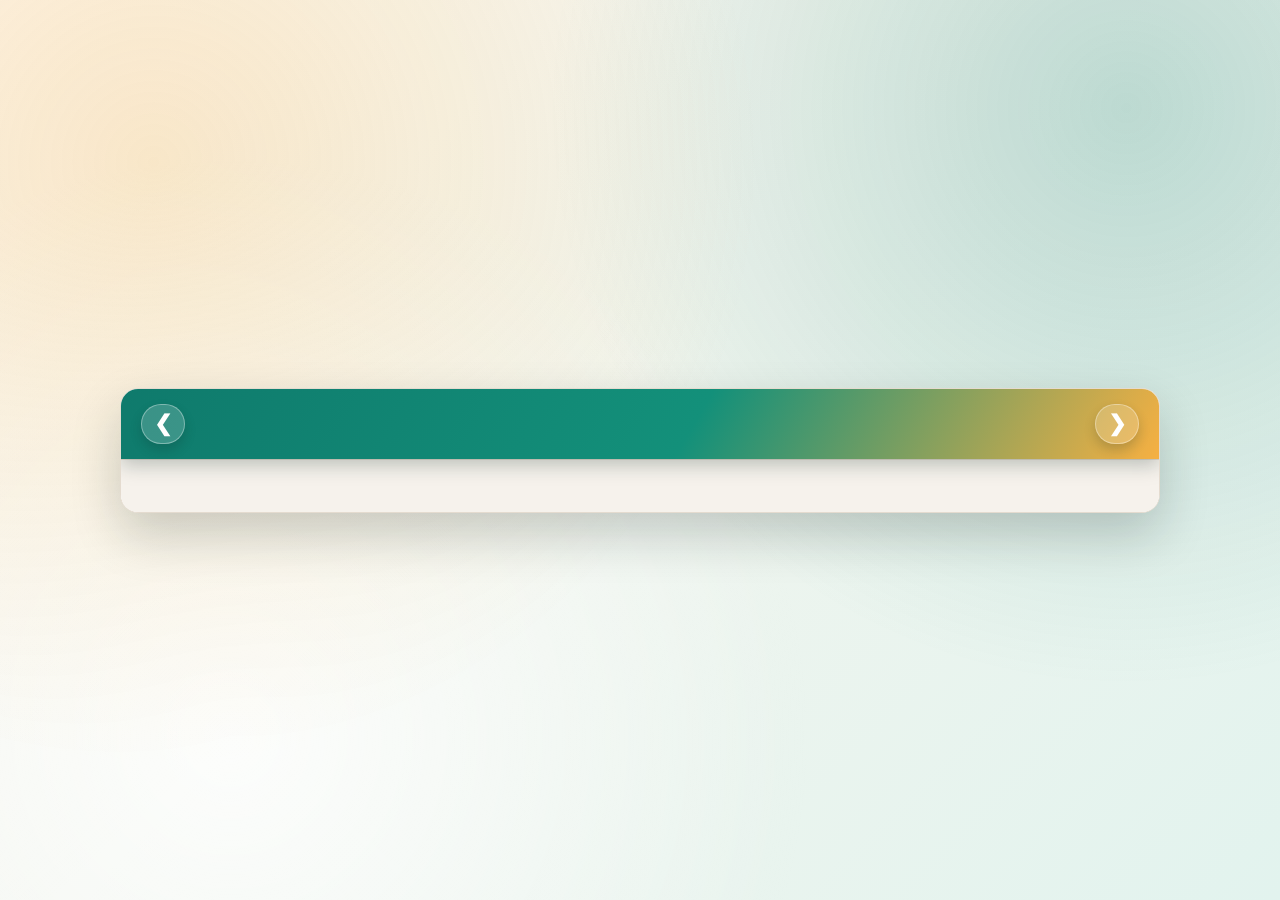
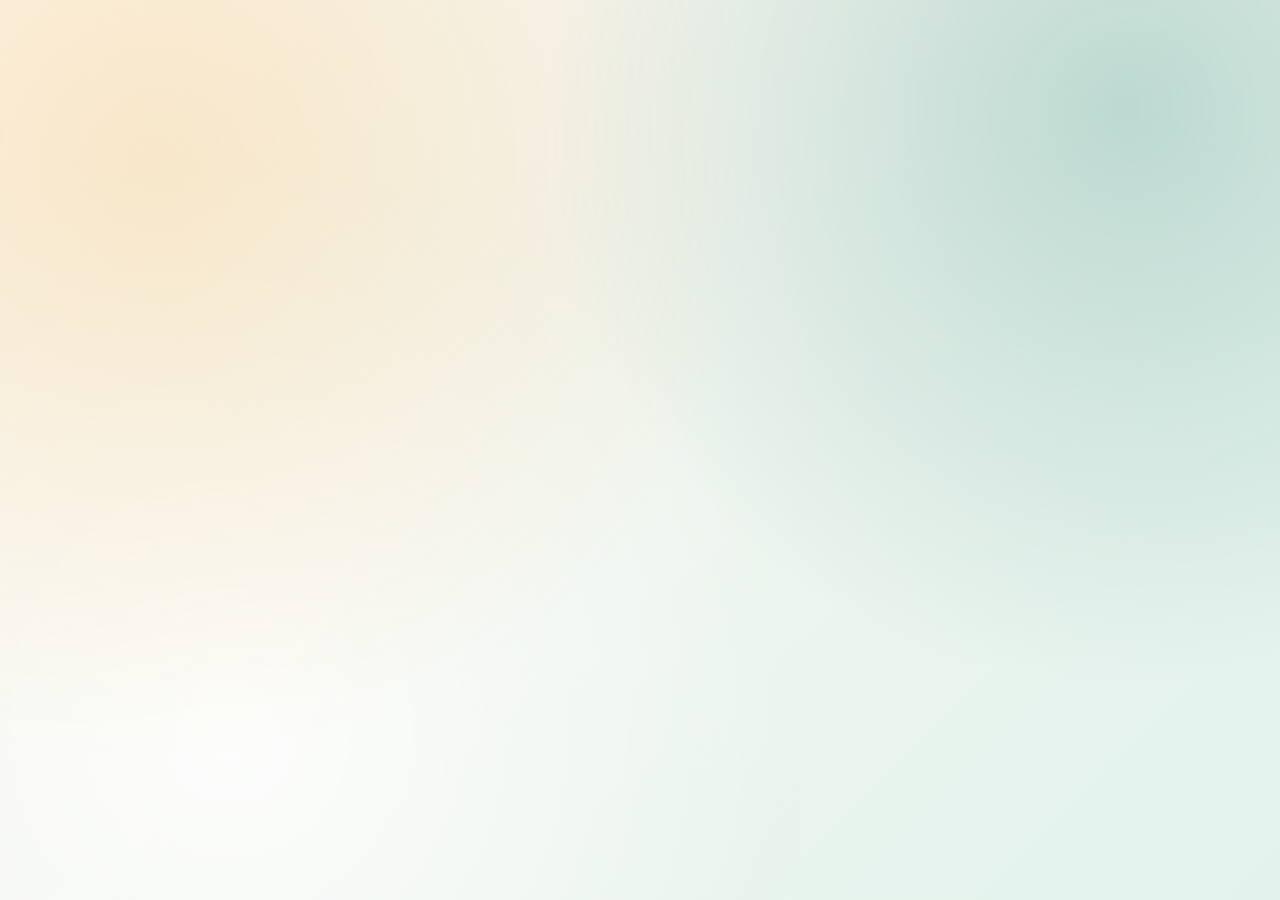

Bank reconcile: surface pending holds that match a calendar entry

--- a/styles.css
+++ b/styles.css
@@ -2487,6 +2487,10 @@ body.app-locked #calendarOptions {
   color: var(--accent-strong);
 }
 
+.bank-reconcile-section.br-pendingmatched h4 {
+  color: var(--accent-strong);
+}
+
 .bank-reconcile-row {
   display: grid;
   grid-template-columns: 3rem minmax(6rem, auto) 1fr auto;
